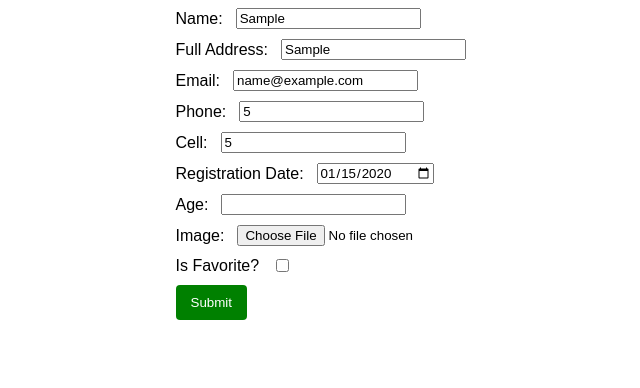
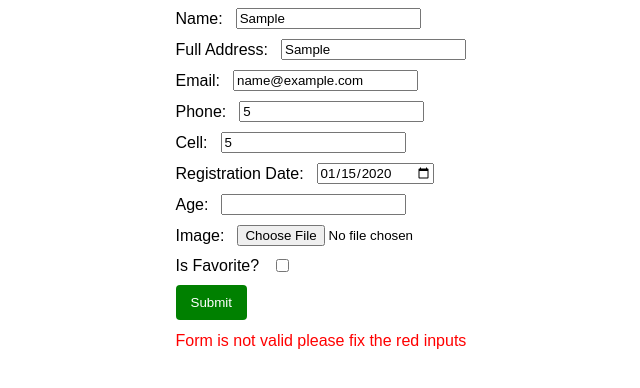
Before and after one commit to orBruhim/contacts-or-bruchim, an Angular app: page /add in a window 1280 px wide. Both pictures are taken after typing "Sample", "Sample", "name@example.com", "5", "5", "2020-01-15" into the empty fields and a click on the button "Submit". Shown: the top 388 px of the page, without its empty margins (322-962 px from the left). Built offline with nearby package versions, Linux system fonts and the light colour scheme; data requests are answered from the project's data file.

Commit message:
add submit fail message and navigation

```diff
--- a/src/app/edit-add-contact/edit-add-contact.component.html
+++ b/src/app/edit-add-contact/edit-add-contact.component.html
@@ -61,5 +61,8 @@
             <input type="checkbox" formControlName="isFavorite">
         </div>
         <button type="submit" class="submit-button">Submit</button>
+        <div *ngIf="!isFormValid" class="form-is-not-valid">
+            Form is not valid please fix the red inputs
+        </div>
     </form>
 </div>
--- a/src/app/edit-add-contact/edit-add-contact.component.scss
+++ b/src/app/edit-add-contact/edit-add-contact.component.scss
@@ -26,3 +26,9 @@
   border-radius: 4px;
   cursor: pointer;
 }
+
+.form-is-not-valid {
+  display: flex;
+  color: red;
+  margin-top: 12px;
+}
--- a/src/app/edit-add-contact/edit-add-contact.component.ts
+++ b/src/app/edit-add-contact/edit-add-contact.component.ts
@@ -1,6 +1,6 @@
 import {Component, OnDestroy, OnInit} from '@angular/core';
 import {FormBuilder, FormGroup, Validators} from "@angular/forms";
-import {ActivatedRoute} from "@angular/router";
+import {ActivatedRoute, Router} from "@angular/router";
 import {ContactsService} from "../contacts/contacts.service";
 import {Subscription, switchMap, tap} from "rxjs";
 import {Contact} from "../app.interface";
@@ -14,10 +14,12 @@ export class EditAddContactComponent implements OnInit, OnDestroy{
   contactForm!: FormGroup;
   editContact: Contact| null= null;
   subscriptions = new Subscription();
+  isFormValid= true;
 
   constructor(private fb: FormBuilder,
               private activatedRoute: ActivatedRoute,
-              private contactsService: ContactsService) { }
+              private contactsService: ContactsService,
+              private router: Router) { }
 
   ngOnInit(): void {
     this.initializeForm();
@@ -57,13 +59,18 @@ export class EditAddContactComponent implements OnInit, OnDestroy{
 
   onSubmit(): void {
     if (this.contactForm.valid) {
+      this.isFormValid= true;
       const newContact = {
         ...this.editContact,
       ...this.contactForm.value
       }
-      this.editContact ? this.contactsService.updateContact(newContact).subscribe() : this.contactsService.addContact(this.contactForm.value).subscribe();
+      this.editContact ? this.contactsService.updateContact(newContact).subscribe(() => {
+        this.router.navigate(['contacts', this.editContact?.id])
+      }) : this.contactsService.addContact(this.contactForm.value).subscribe(() => {
+        this.router.navigate(['contacts'])
+      });
     } else {
-      console.log('Form is not valid');
+      this.isFormValid= false;
     }
   }
 
--- a/src/styles.scss
+++ b/src/styles.scss
@@ -1,4 +1,3 @@
-input {
+input, button {
   font-family: fantasy;
 }
-/* You can add global styles to this file, and also import other style files */
```
